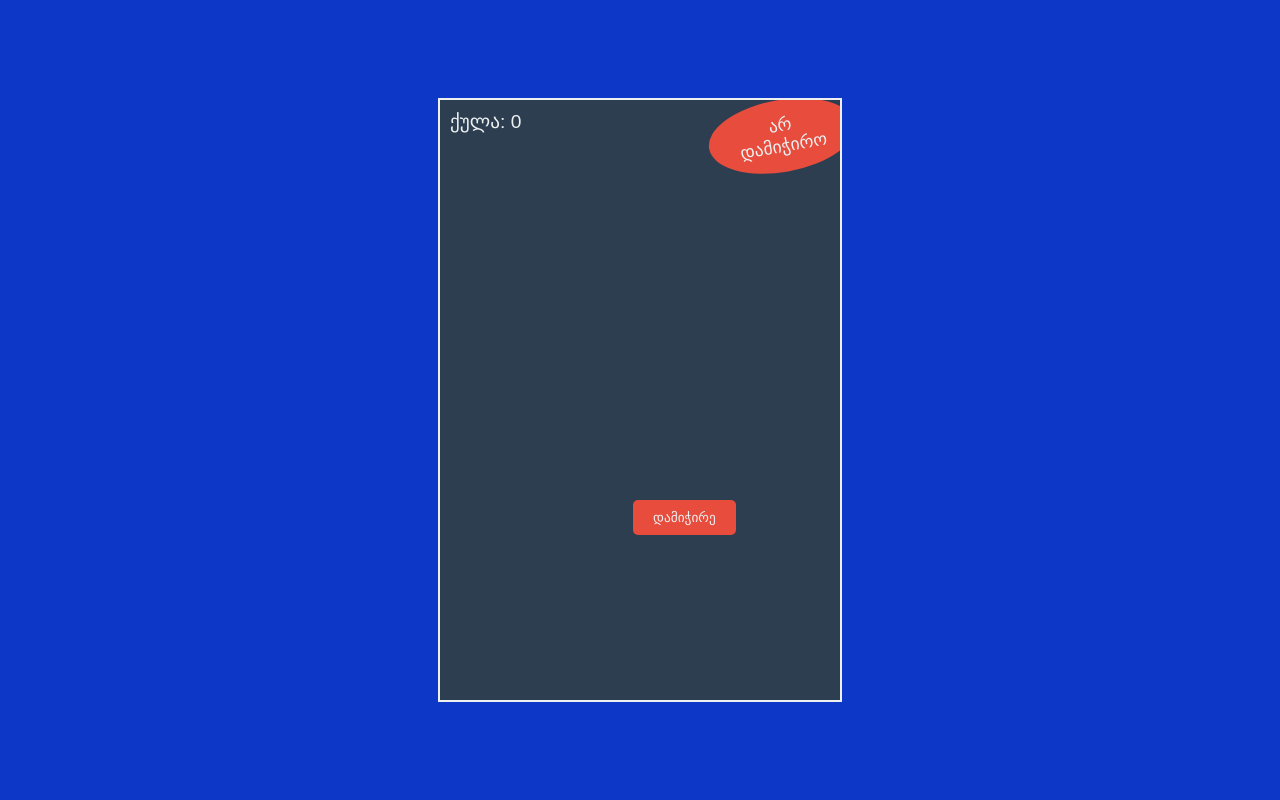
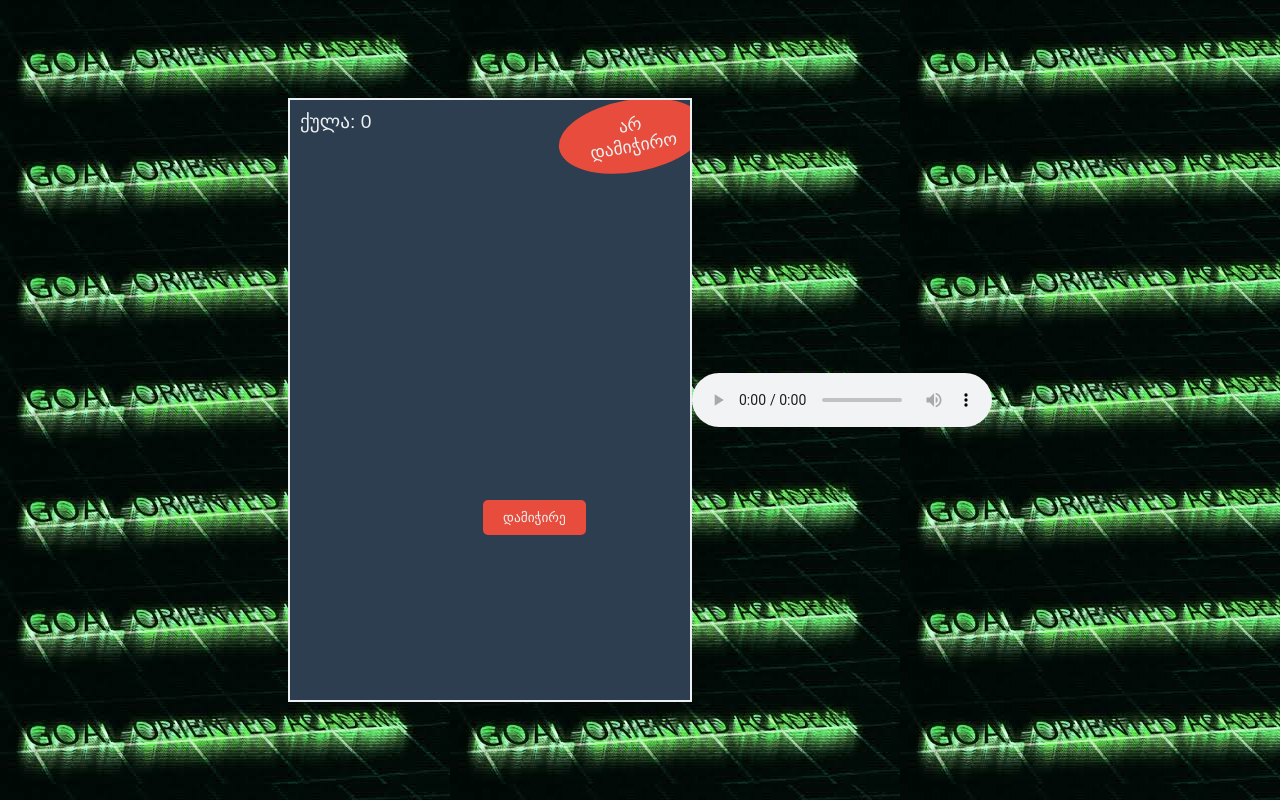
Before and after one commit to lukarazmadze123/-, a plain HTML site: page index.html in a window 1280 px wide. Drawn offline with Linux system fonts and the light colour scheme.

Commit message:
second commit

```diff
--- a/index.html
+++ b/index.html
@@ -7,6 +7,7 @@
     <title>ააგროვე ქულები</title>
     <style>
         body {
+            background-image: url(./assets/image/images.jfif);
             display: flex;
             justify-content: center;
             align-items: center;
@@ -74,6 +75,13 @@
         <div id="score">ქულა: 0</div>
         <div id="game-over">წააგე, თავიდან დაიწყე შენ ეს შეგიძლია</div>
     </div>
+    <br>
+    <br>
+    <br>
+    <br>
+    <br>
+    <br>
+    <audio controls src="./assets/audio/g3oxem - GigaChad Theme (Phonk House Version) (1).mp3"></audio>
 
     <script>
         const gameContainer = document.querySelector('.game-container');
```
Also changed, not shown: assets/image/images.jfif (added), 1 other file.
